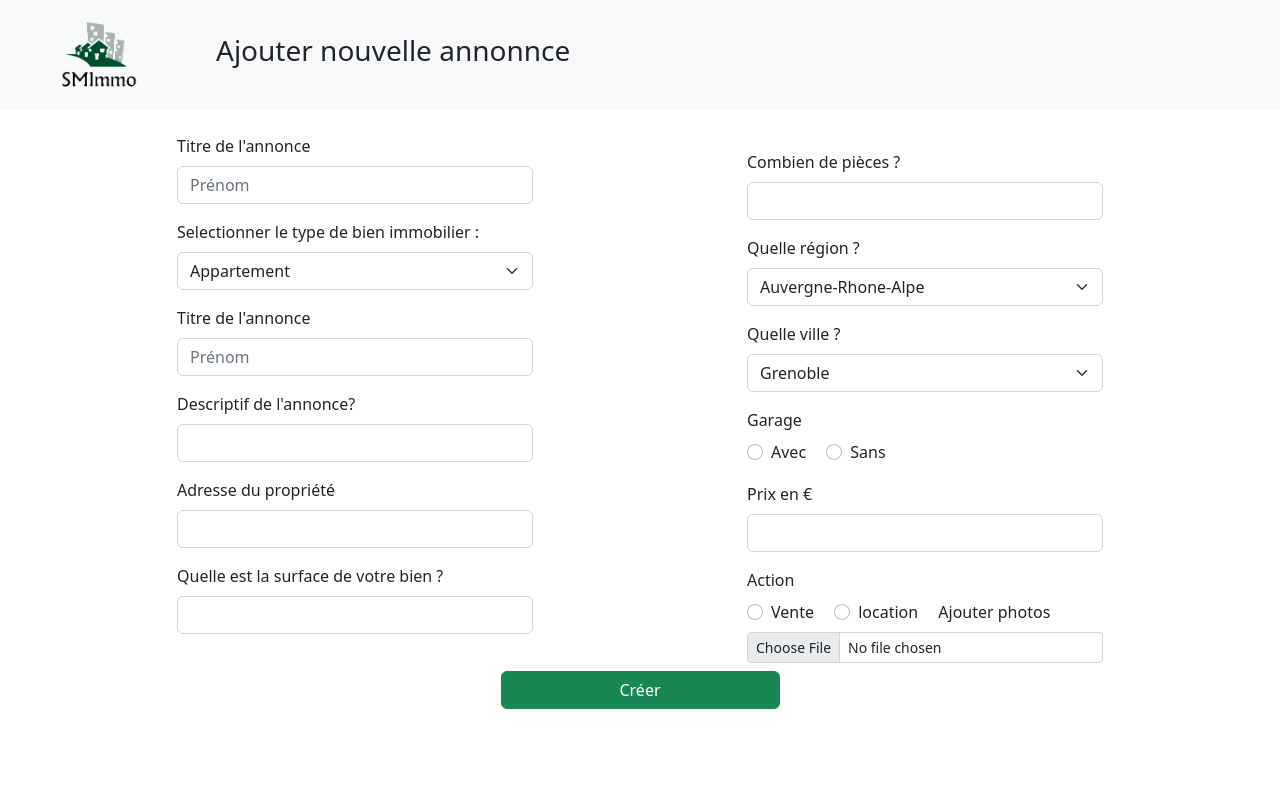
After one commit to SamihaWahsousse/Gestion-agence-immobiliere, a PHP site: page /includes/addAnnonce.php in a window 1280 px wide. The commit adds this page. Run offline with PHP 8.4, Linux system fonts and the light colour scheme.

Commit message:
fonction ajout region/ville/type_prop

```diff
--- a/asset/css/app.min.css
+++ b/asset/css/app.min.css
@@ -1 +1 @@
-body{background-color:#fff;height:100vh;overflow-y:scroll}.dropdown-toggle::after{display:none !important}.navbar-nav>li{margin-left:20px;margin-right:20px}.nav-item:hover{background-color:#004e2a}.nav-link:hover{color:#fff}footer{position:fixed;width:100%;bottom:0}/*# sourceMappingURL=app.min.css.map */
+body{background-color:#fff;height:100vh;overflow-y:scroll}.dropdown-toggle::after{display:none !important}.navbar-nav>li{margin-left:20px;margin-right:20px}.nav-item:hover{background-color:#004e2a}.nav-link:hover{color:#fff}footer{position:fixed;width:100%;bottom:0}.legend-size{font-size:1rem}/*# sourceMappingURL=app.min.css.map */
--- a/asset/sass/app.scss
+++ b/asset/sass/app.scss
@@ -34,3 +34,9 @@ body{
     width: 100%;
     bottom: 0;
   }
+
+  .legend-size{
+font-size: 1rem;
+
+
+  }
--- a/bdd/config.php
+++ b/bdd/config.php
@@ -7,7 +7,7 @@ $username = "root";
 $password = "";
 
 // Use the sprintf() function to construct the DSN string
-$dsn = sprintf('mysql:host=%s;dbname=%s', $host, $dbname);
+$dsn = sprintf('mysql:host=%s;dbname=%s;port=3307', $host, $dbname);
 
 // Connect to the database
 try {
@@ -17,5 +17,3 @@ try {
 } catch (PDOException $e) {
     echo "Connection failed: " . $e->getMessage();
 }
-
-?>
--- /dev/null
+++ b/includes/addAnnonce.php
@@ -0,0 +1,143 @@
+<?php
+include_once('header.php');
+
+?>
+
+
+<body>
+    <header>
+        <!-- Just an image -->
+        <nav class="navbar navbar-light logo justify-content-start bg-light py-0">
+            <a class="navbar-brand" href="../index.php">
+                <img src="../Logo_POOIMMO.png" width="200" height="100" alt="">
+            </a>
+            <div class="my-1">
+                <h3> Ajouter nouvelle annonnce </h3>
+            </div>
+        </nav>
+
+    </header>
+
+
+    <body>
+
+
+        <div class="container d-flex flex-column mt-4 py-0">
+
+            <form method="post">
+                <div class="row justify-content-around ">
+                    <div class="col-4 my-0">
+
+                        <div class="form-group ">
+                            <label for="typeImmo" class="form-label">Titre de l'annonce
+                            </label>
+                            <input type="text" class="form-control text-muted" id="inputPrenom" name="Titre"
+                                placeholder="Prénom" required>
+                        </div>
+                        <div class="form-group my-3 ">
+                            <label for="typeImmo" class="form-label">Selectionner le type de bien immobilier :
+                            </label>
+                            <select class="form-select" id="typeImmo" name="listImmo">
+                                <option>Appartement</option>
+                                <option>Maison</option>
+                                <option>Local commercial</option>
+                                <option>Garage</option>
+                            </select>
+                        </div>
+                        <div class="form-group my-3 ">
+                            <label for="typeImmo" class="form-label">Titre de l'annonce
+                            </label>
+                            <input type="text" class="form-control text-muted" id="inputPrenom" name="Titre"
+                                placeholder="Prénom" required>
+                        </div>
+                        <div class="form-group my-3 "> <label for="surface" class="form-label">
+                                Descriptif de l'annonce?
+                            </label>
+                            <input type="text" class="form-control" id="surface">
+                        </div>
+                        <div class="form-group my-3 "> <label for="surface" class="form-label">
+                                Adresse du propriété
+                            </label>
+                            <input type="text" class="form-control" id="surface">
+                        </div>
+                        <div class="form-group my-3 ">
+                            <label for="surface" class="form-label">
+                                Quelle est la surface de votre bien ?
+                            </label>
+                            <input type="text" class="form-control" id="surface">
+                        </div>
+
+                    </div>
+
+                    <div class="col-4 my-0">
+
+                        <div class="form-group my-3 ">
+                            <label for="piece" class="form-label">Combien de pièces ?</label>
+                            <input type="text" class="form-control" id="piece">
+                        </div>
+                        <div class="form-group my-3 ">
+                            <label for="region" class="form-label">Quelle région ?</label>
+                            <select class="form-select" id="region" name="region">
+                                <option>Auvergne-Rhone-Alpe</option>
+                                <option>Bourgogne-Franche-Comté </option>
+                                <option>Hauts-de-France</option>
+                            </select>
+                        </div>
+                        <div class="form-group my-3">
+                            <label for="ville" class="form-label">Quelle ville ?</label>
+                            <select class="form-select" id="ville" name="ville">
+                                <option>Grenoble</option>
+                                <option>Paris </option>
+                                <option>Nice</option>
+
+                            </select>
+                        </div>
+                        <legend class="legend-size">Garage</legend>
+                        <div class="form-check form-check-inline">
+                            <input class="form-check-input" type="radio" name="inlineRadioOptions" id="inlineRadio1"
+                                value="option1">
+                            <label class="form-check-label" for="inlineRadio1">Avec</label>
+                        </div>
+                        <div class="form-check form-check-inline">
+                            <input class="form-check-input" type="radio" name="inlineRadioOptions" id="inlineRadio2"
+                                value="option2">
+                            <label class="form-check-label" for="inlineRadio2">Sans</label>
+                        </div>
+                        <div class="form-group my-3 ">
+                            <label for="piece" class="form-label">Prix en €</label>
+                            <input type="text" class="form-control" id="piece">
+                        </div>
+                        <div>
+                            <legend class="legend-size">Action</legend>
+                            <div class="form-check form-check-inline">
+                                <input class="form-check-input" type="radio" name="inlineRadioOptions" id="inlineRadio1"
+                                    value="option1">
+                                <label class="form-check-label" for="inlineRadio1">Vente</label>
+                            </div>
+                            <div class="form-check form-check-inline">
+                                <input class="form-check-input" type="radio" name="inlineRadioOptions" id="inlineRadio2"
+                                    value="option2">
+                                <label class="form-check-label" for="inlineRadio2">location</label>
+                            </div>
+                            <label for="formFileSm" class="form-label">Ajouter photos</label>
+                            <input class="form-control form-control-sm" id="formFileSm" type="file" />
+
+                        </div>
+                    </div>
+                </div>
+
+
+                <div class="text-center mt-2">
+                    <button type="submit" class="btn btn-success w-25 text-center" value="submit">Créer</button>
+                </div>
+            </form>
+        </div>
+        </main>
+
+
+
+
+
+
+
+    </body>
--- a/includes/header.php
+++ b/includes/header.php
@@ -15,7 +15,7 @@
     <link href="https://cdn.jsdelivr.net/npm/bootstrap@5.2.3/dist/css/bootstrap.min.css" rel="stylesheet"
         integrity="sha384-rbsA2VBKQhggwzxH7pPCaAqO46MgnOM80zW1RWuH61DGLwZJEdK2Kadq2F9CUG65" crossorigin="anonymous">
     <link rel="stylesheet" href="asset/css/app.min.css">
-
+    <script src="https://code.jquery.com/jquery-3.6.0.min.js"></script>
     <script src="asset/js/app.js" defer></script>
 
 
--- a/login.php
+++ b/login.php
@@ -17,7 +17,7 @@
         <!-- Just an image -->
         <nav class="navbar navbar-light logo">
             <a class="navbar-brand p-3" href="index.php">
-                <img src="img/brand-removebg-preview.png" width="150" height="150" alt="">
+                <img src="Logo_POOIMMO.png" width="300" height="150" alt="">
             </a>
         </nav>
     </header>
@@ -35,7 +35,6 @@
         $password = $_POST['password'];
 
         $user->login($email, $password);
-
     }
 
     ?>
```
Also changed, not shown: asset/css/styles.css (added, +20 -0 lines), includes/add.php (added, +99 -0 lines), index.php (+76 -19 lines), lib/Query.php (added, +42 -0 lines), lib/annonce.php (added, +71 -0 lines), register.php (+4 -3 lines), includes/delete.php (added), includes/update.php (added), 1 other file.
